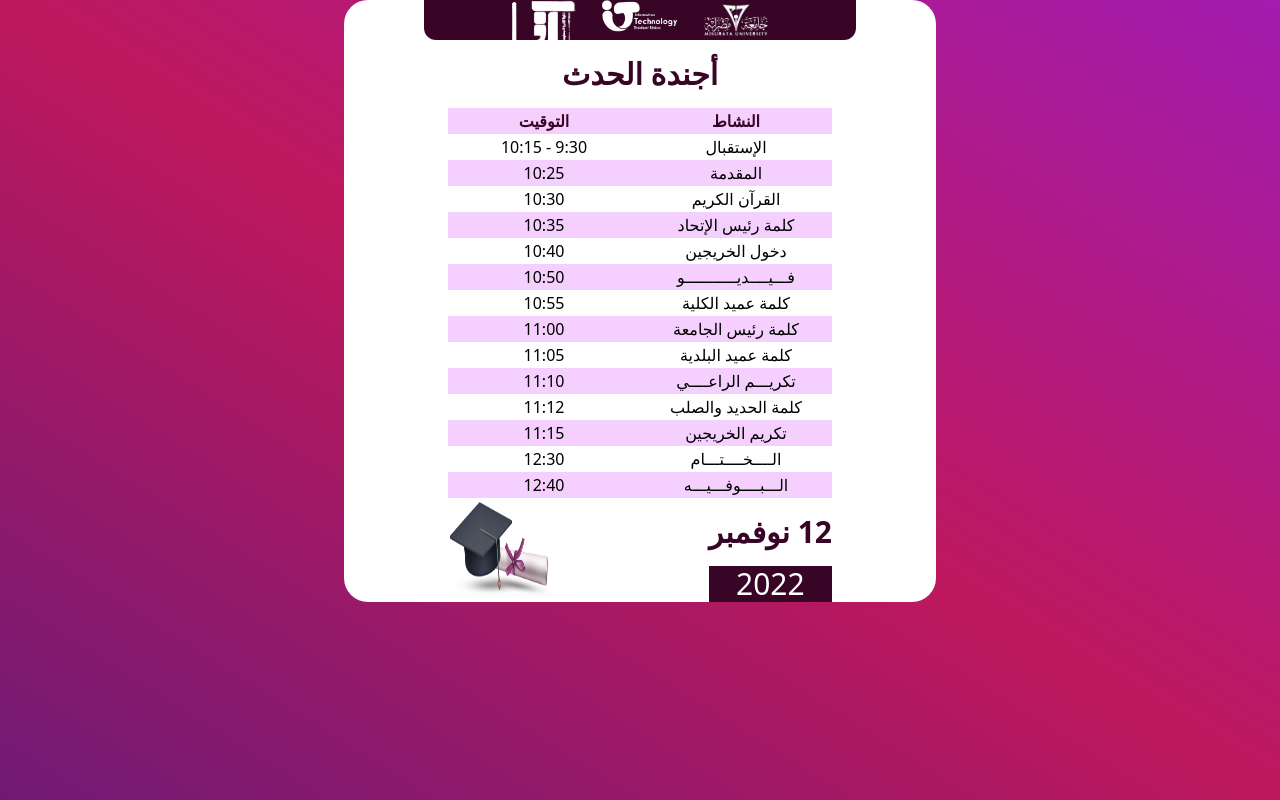
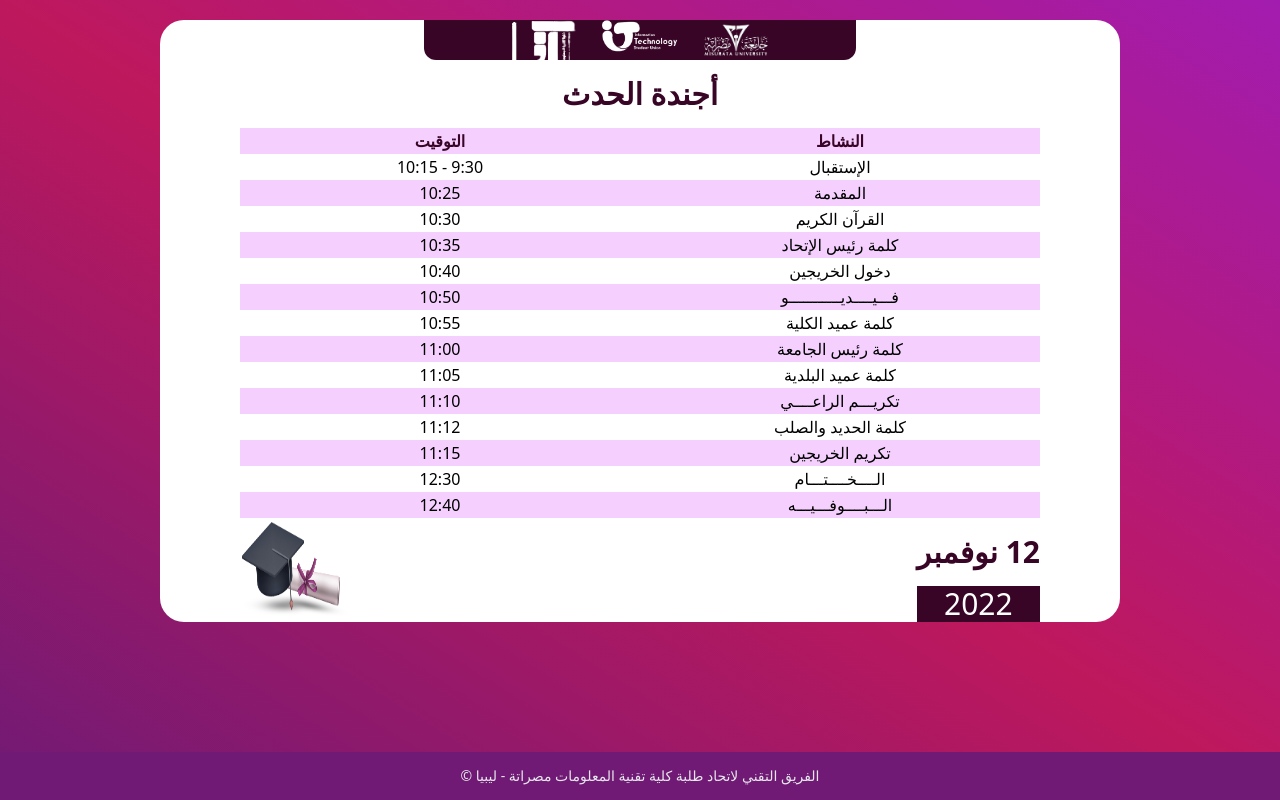
Before and after one commit to umit-stu-union/IT-graduation_agenda, a website: page index.html in a window 1280 px wide. Drawn offline with Linux system fonts and the light colour scheme.

Commit message:
updated style

```diff
--- a/index.html
+++ b/index.html
@@ -8,10 +8,12 @@
     <title>الأجندة</title>
   </head>
   <body
-    class="h-screen bg-gradient-to-tr from-fuchsia-900 via-pink-700 to-fuchsia-700 flex flex-col items-center p-0 m-0"
+    class="h-screen bg-[#380526] md:bg-gradient-to-tr from-fuchsia-900 via-pink-700 to-fuchsia-700 flex flex-col justify-between items-center p-0 m-0"
   >
-    <div class="container flex justify-center mx-auto">
-      <div class="bg-white flex flex-col items-center rounded-3xl px-20">
+    <div class="container flex justify-center mx-auto my-5">
+      <div
+        class="bg-white max-w-[75%] flex flex-col items-center rounded-3xl px-20"
+      >
         <header>
           <div
             class="bg-[#380526] flex justify-center rounded-b-xl gap-4 px-20"
@@ -25,11 +27,11 @@
           </div>
         </header>
 
-        <section>
+        <section class="max-w-full">
           <h2 class="text-3xl text-[#380526] font-bold text-center my-4">
             أجندة الحدث
           </h2>
-          <table class="table-fixed w-96">
+          <table class="table-fixed md:w-full">
             <thead>
               <tr class="bg-fuchsia-200 text-center">
                 <th class="text-[#380526]">النشاط</th>
@@ -110,5 +112,11 @@
         </section>
       </div>
     </div>
+
+    <footer
+      class="w-full bg-fuchsia-900 text-gray-200 flex justify-center items-center h-12 text-sm"
+    >
+      الفريق التقني لاتحاد طلبة كلية تقنية المعلومات مصراتة - ليبيا &copy;
+    </footer>
   </body>
 </html>
```
Also changed, not shown: dist/output.css.
